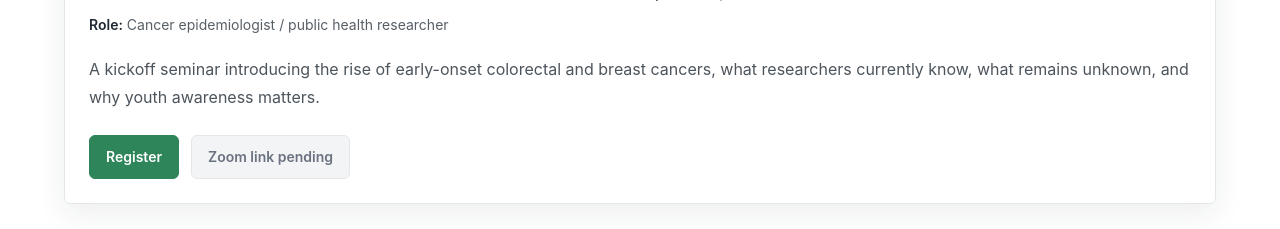
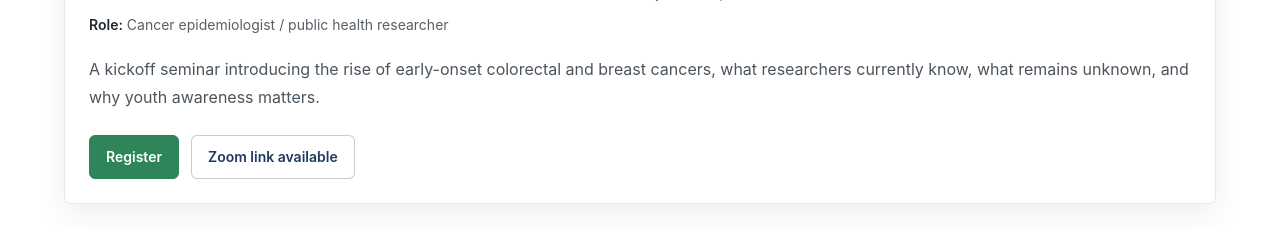
Before and after one commit to whiz677/Onset-Initiative, a Next.js app: page / in a window 1280 px wide. Shown: the part 2720-2949 px from the top of the page. Built offline with nearby package versions, Linux system fonts and the light colour scheme.

Commit message:
Update seminars.ts

```diff
--- a/src/data/seminars.ts
+++ b/src/data/seminars.ts
@@ -53,7 +53,7 @@ export const seminars: Seminar[] = [
       "What young people and families should not ignore"
     ],
     registrationUrl: "https://docs.google.com/forms/d/13wH_LjL30FupsKGo_I8aiqcNDnzdWz_FvwfNNq2M8-A/viewform",
-    zoomUrl: "",
+    zoomUrl: "https://us04web.zoom.us/j/6060273459?pwd=MLYlm8xI91pdTwlm0LaolUaeQYuF41.1",
     flyerUrl: "",
     recordingUrl: "",
     slidesUrl: "",
```
